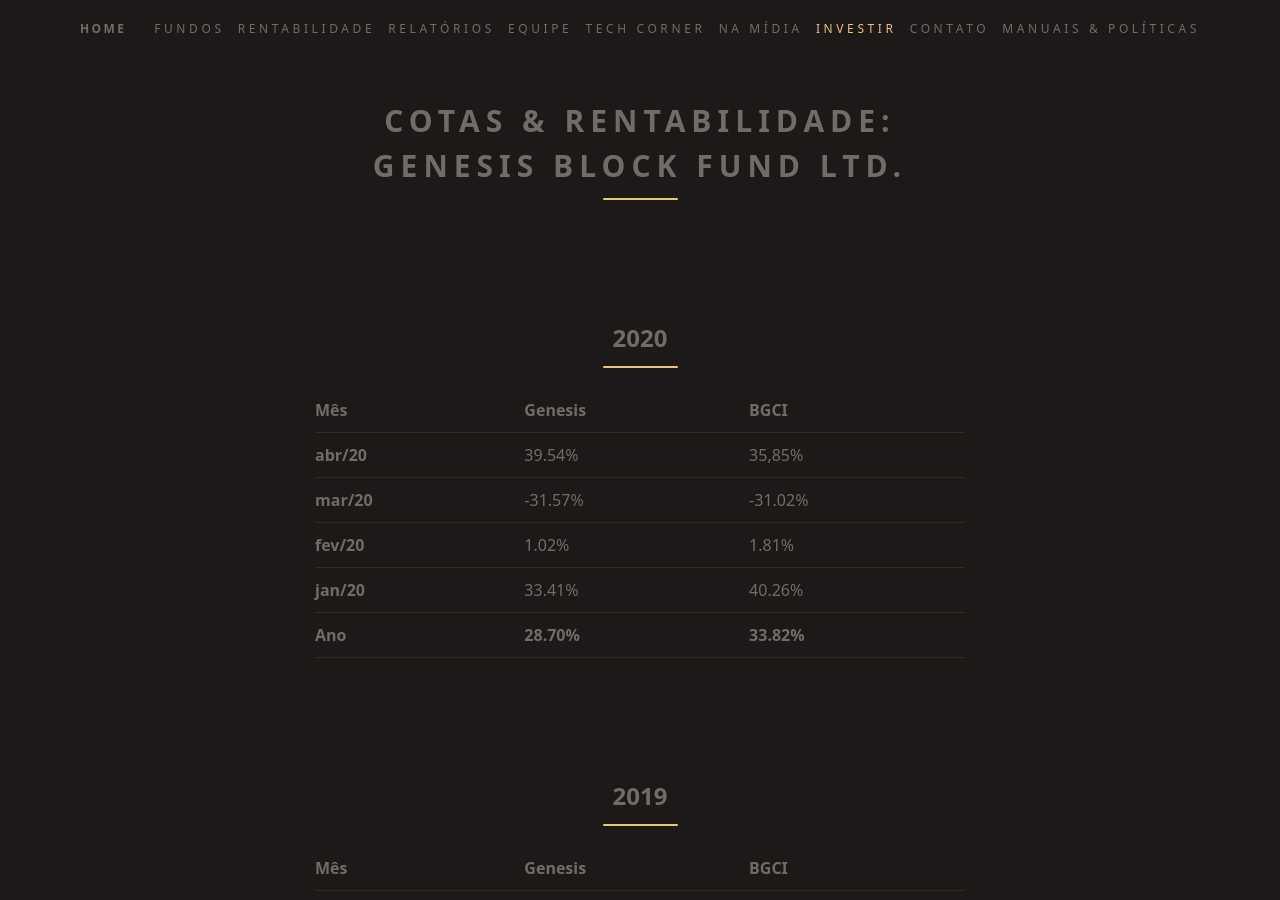
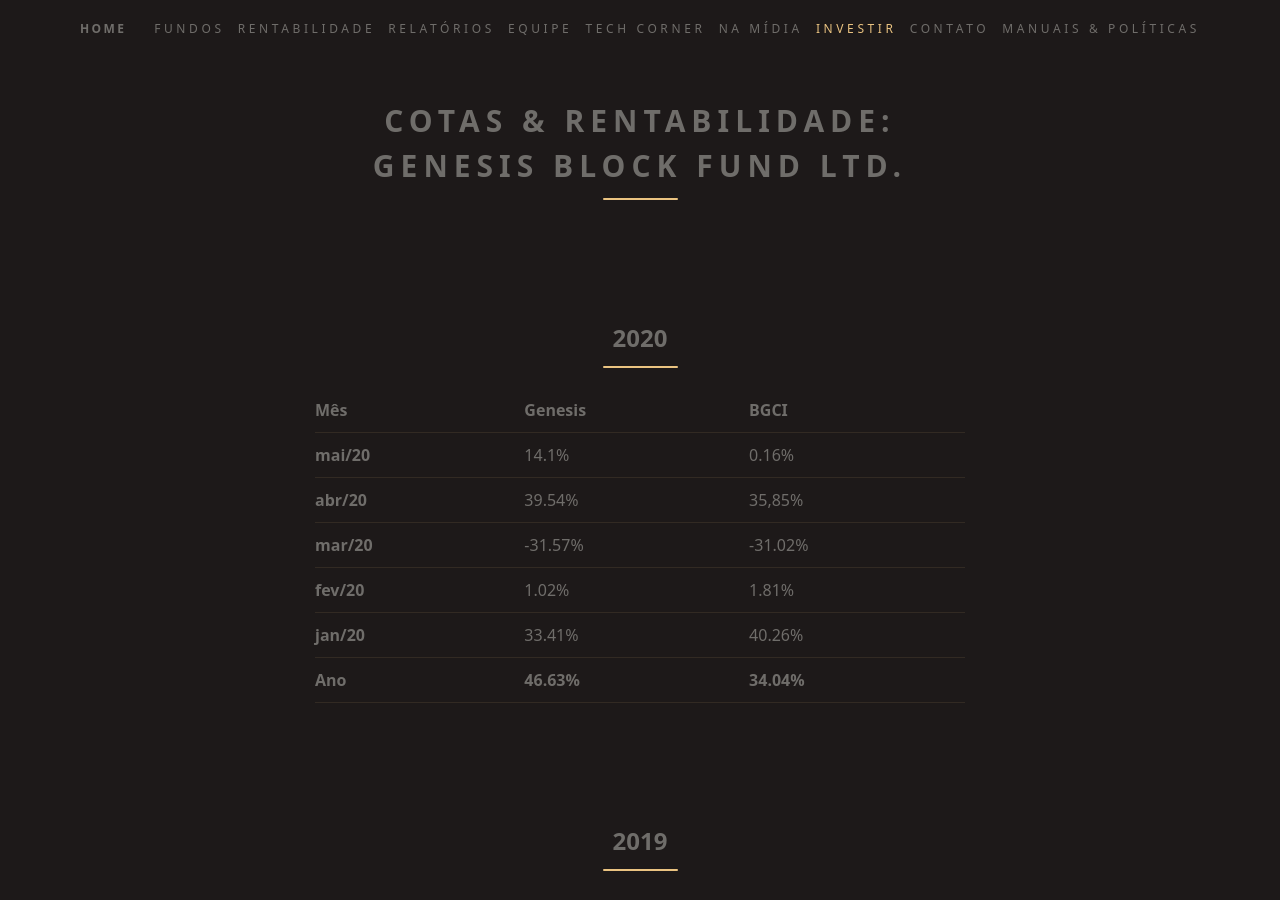
Before and after one commit to ateliedetemas/blpcrypto, a Jekyll site: the page built from _pages/rentabilidade/genesis.md, in a window 1280 px wide and 900 px high. Built offline with Jekyll 4.4.1, drawn with Linux system fonts in a browser that asks for light colours.

Commit message:
Update genesis.md

```diff
--- a/_pages/rentabilidade/genesis.md
+++ b/_pages/rentabilidade/genesis.md
@@ -8,11 +8,12 @@ permalink: "/rentabilidade/genesis/"
 
 | Mês    | Genesis | BGCI    |
 |--------|---------|---------|
+| **mai/20** | 14.1% | 0.16% |
 | **abr/20** | 39.54% | 35,85% |
 | **mar/20** | -31.57% | -31.02% |
 | **fev/20** | 1.02% | 1.81% |
 | **jan/20** | 33.41% | 40.26% |
-| **Ano**    | **28.70%**  | **33.82%** |
+| **Ano**    | **46.63%**  | **34.04%** |
 
 ## 2019
 
```
